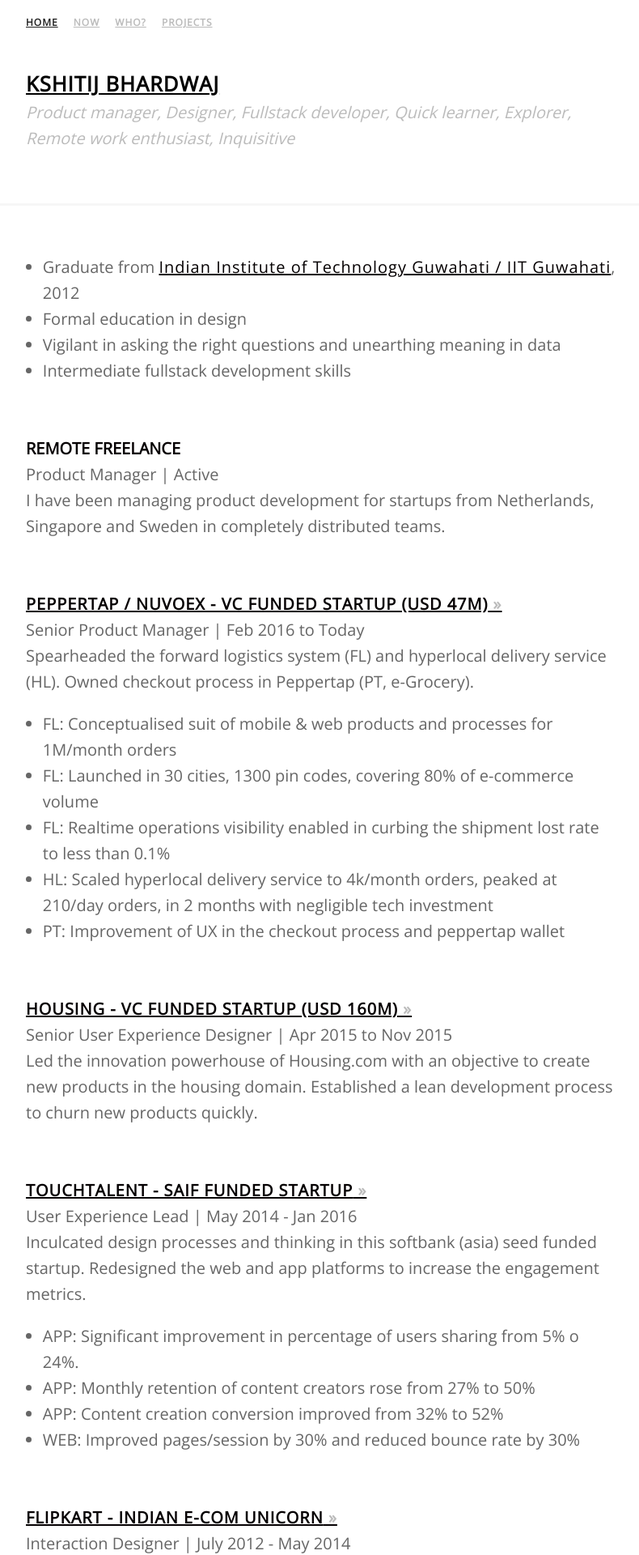
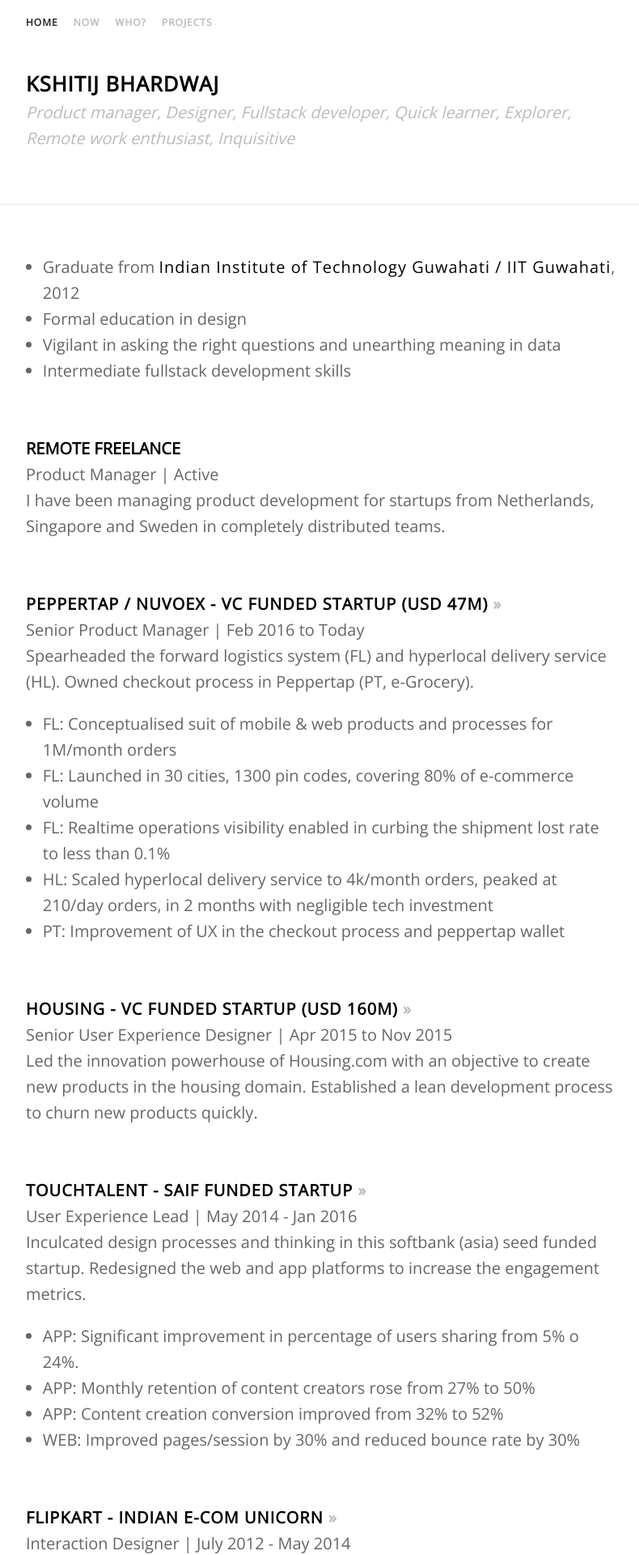
Before and after one commit to kshitijb/kshitijb.github.io, a Jekyll site: the page built from index.md, in a window 1280 px wide. Shown: the top 1920 px of the page at 81% size, without its empty margins (243-1033 px from the left). Built offline with Jekyll 4.4.1, drawn with Linux system fonts in a browser that asks for light colours.

Commit message:
Removed underline from anchor tags

```diff
--- a/assets/css/main.sass
+++ b/assets/css/main.sass
@@ -23,6 +23,7 @@
 a
   color: #050002
   letter-spacing: 1px
+  text-decoration: none
   &.active
     color: #222222
   &.button
```
